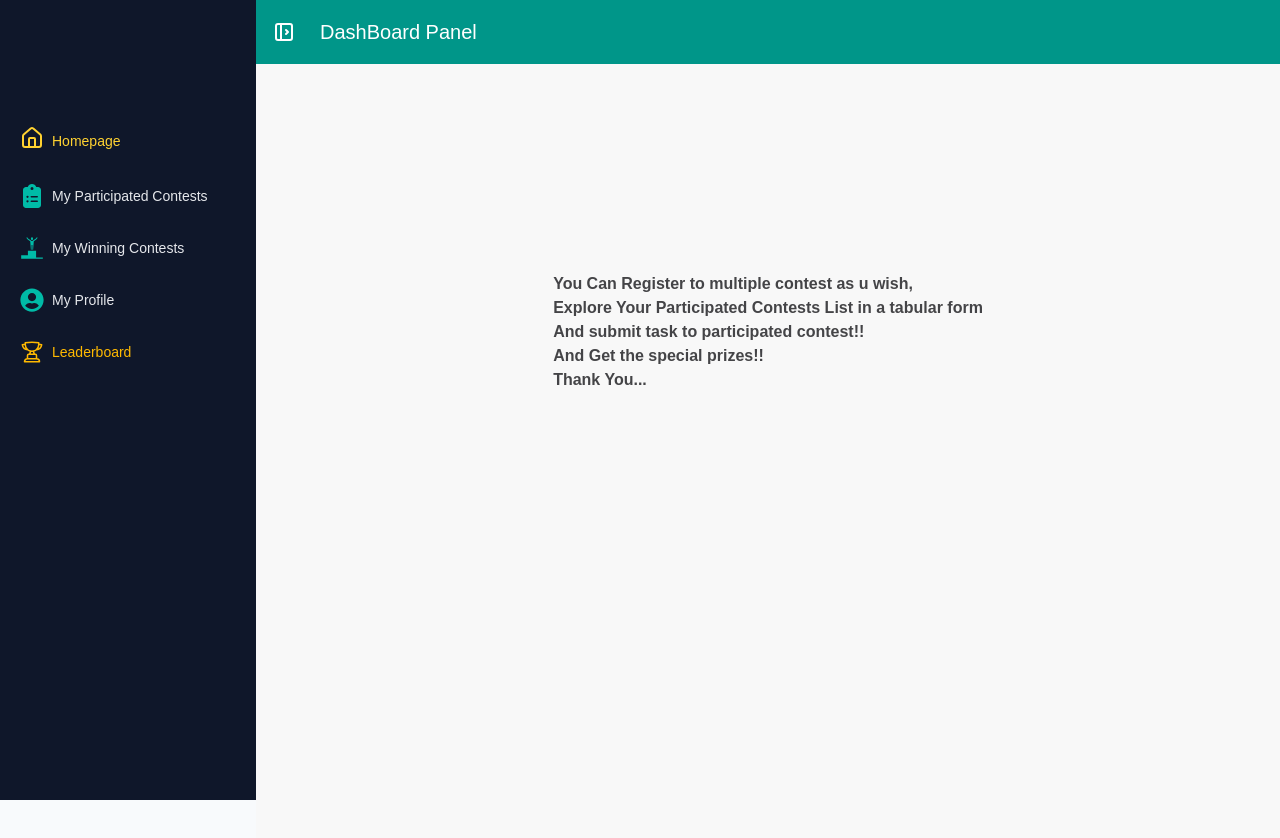
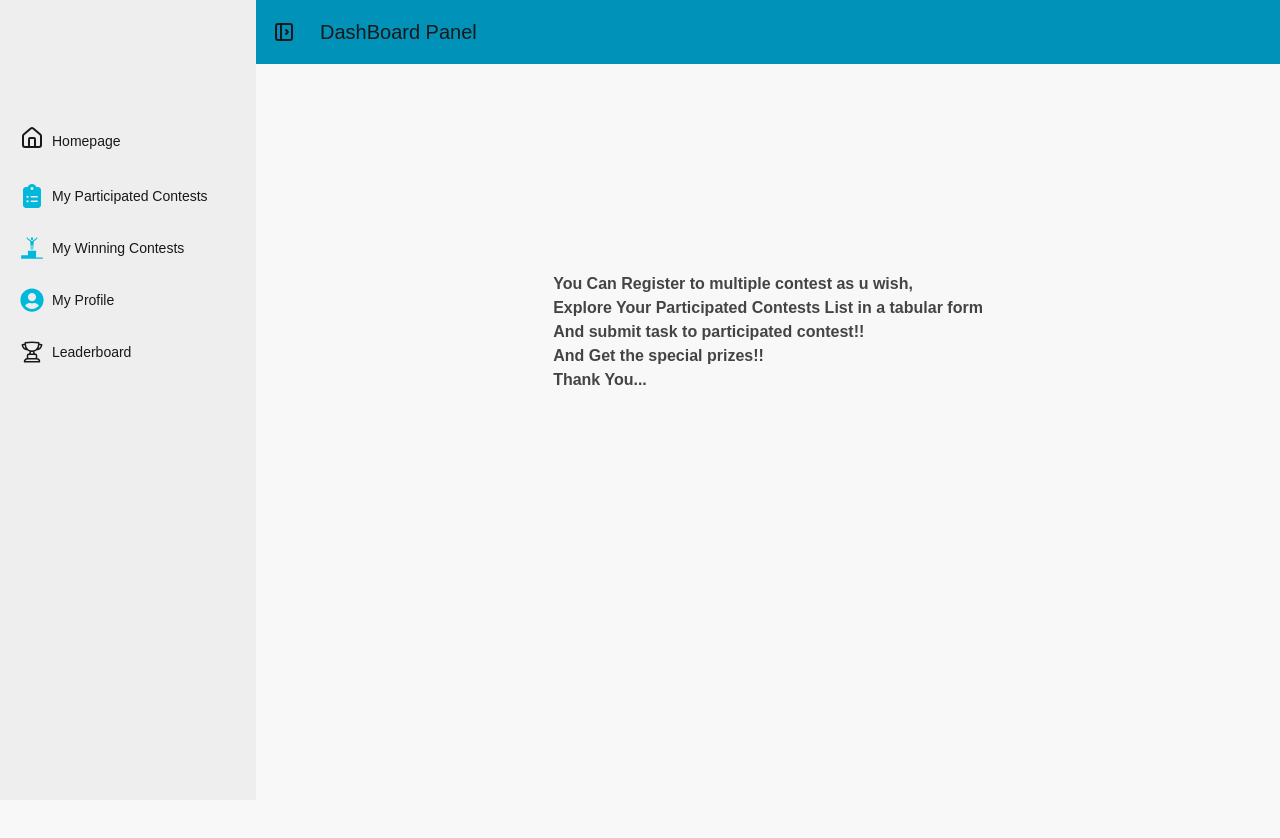
Before and after one commit to mehedihasanshohan/contestverse, a React (Vite) app: page /dashboard in a window 1280 px wide. Both pictures are taken after a click on the label "open sidebar". Shown: the top 838 px of the page. Built offline with nearby package versions, Linux system fonts and the light colour scheme; no server answers.

Commit message:
polish: dashboard menu design

```diff
--- a/src/layout/DashBoardLayout.jsx
+++ b/src/layout/DashBoardLayout.jsx
@@ -1,6 +1,6 @@
 import React from "react";
 import { Link, NavLink, Outlet } from "react-router";
-import {  FaUser, FaUserCircle } from "react-icons/fa";
+import { FaUser, FaUserCircle } from "react-icons/fa";
 import { MdAssignmentAdd } from "react-icons/md";
 import useRole from "../hooks/useRole";
 import { TbDatabaseCog } from "react-icons/tb";
@@ -13,11 +13,11 @@ const DashBoardLayout = () => {
   const { role } = useRole();
 
   return (
-    <div className="drawer lg:drawer-open max-w-7xl mx-auto bg-slate-50 ">
+    <div className="drawer lg:drawer-open max-w-7xl mx-auto bg-base-200 ">
       <input id="my-drawer-4" type="checkbox" className="drawer-toggle" />
       <div className="drawer-content">
         {/* Navbar */}
-        <nav className="navbar w-full bg-teal-600 text-white">
+        <nav className="navbar w-full bg-cyan-600 text-base-content">
           <label
             htmlFor="my-drawer-4"
             aria-label="open sidebar"
@@ -55,7 +55,7 @@ const DashBoardLayout = () => {
         ></label>
         <div className="flex min-h-full flex-col items-start bg-base-100 is-drawer-close:w-14 is-drawer-open:w-64">
           {/* Sidebar content here */}
-          <ul className="menu w-full grow bg-[#0f172a] backdrop-blur-d">
+          <ul className="menu w-full grow bg-base-300 backdrop-blur-d">
             {/* List item */}
             <li>
               <Link
@@ -72,19 +72,19 @@ const DashBoardLayout = () => {
                   strokeWidth="2"
                   fill="none"
                   stroke="currentColor"
-                  className="my-1.5 inline-block size-6 text-amber-300 mt-12"
+                  className="my-1.5 inline-block size-6 mt-12"
                 >
                   <path d="M15 21v-8a1 1 0 0 0-1-1h-4a1 1 0 0 0-1 1v8"></path>
                   <path d="M3 10a2 2 0 0 1 .709-1.528l7-5.999a2 2 0 0 1 2.582 0l7 5.999A2 2 0 0 1 21 10v9a2 2 0 0 1-2 2H5a2 2 0 0 1-2-2z"></path>
                 </svg>
-                <span className="is-drawer-close:hidden mt-12 text-amber-300">Homepage</span>
+                <span className="is-drawer-close:hidden mt-12 ">
+                  Homepage
+                </span>
               </Link>
             </li>
 
-
-
             {role === "user" && (
-              <div className="text-gray-200">
+              <div className="">
                 <li>
                   <NavLink
                     className="is-drawer-close:tooltip
@@ -92,7 +92,7 @@ const DashBoardLayout = () => {
                     data-tip="My Participated Contests"
                     to="/dashboard/my-participated-contests"
                   >
-                    <FaClipboardList className="w-6 h-6 mt-4 text-teal-500"></FaClipboardList>
+                    <FaClipboardList className="w-6 h-6 mt-4 text-cyan-500"></FaClipboardList>
                     <span className="is-drawer-close:hidden mt-4">
                       My Participated Contests
                     </span>
@@ -105,7 +105,7 @@ const DashBoardLayout = () => {
                     data-tip="My Winning Contests"
                     to="/dashboard/my-winning-contests"
                   >
-                    <GiPodiumWinner className="w-6 h-6 mt-4 text-teal-500"></GiPodiumWinner>
+                    <GiPodiumWinner className="w-6 h-6 mt-4 text-cyan-500"></GiPodiumWinner>
                     <span className="is-drawer-close:hidden mt-4">
                       My Winning Contests
                     </span>
@@ -118,7 +118,7 @@ const DashBoardLayout = () => {
                     data-tip="My Profile"
                     to="/dashboard/my-profile"
                   >
-                    <FaUserCircle className="w-6 h-6 mt-4 text-teal-500"></FaUserCircle>
+                    <FaUserCircle className="w-6 h-6 mt-4 text-cyan-500"></FaUserCircle>
                     <span className="is-drawer-close:hidden mt-4">
                       My Profile
                     </span>
@@ -128,7 +128,7 @@ const DashBoardLayout = () => {
             )}
 
             {role === "creator" && (
-              <div className="text-gray-200">
+              <div className="">
                 <li>
                   <NavLink
                     className="is-drawer-close:tooltip
@@ -137,7 +137,9 @@ const DashBoardLayout = () => {
                     to="/dashboard/add-contest"
                   >
                     <BsClipboardPlusFill className="w-6 h-6 mt-4"></BsClipboardPlusFill>
-                    <span className="is-drawer-close:hidden mt-4">Add Contest</span>
+                    <span className="is-drawer-close:hidden mt-4">
+                      Add Contest
+                    </span>
                   </NavLink>
                 </li>
                 <li>
@@ -148,14 +150,16 @@ const DashBoardLayout = () => {
                     to="/dashboard/my-created-contest"
                   >
                     <FaClipboardList className="w-6 h-6 mt-4"></FaClipboardList>
-                    <span className="is-drawer-close:hidden mt-4">My Created Contest</span>
+                    <span className="is-drawer-close:hidden mt-4">
+                      My Created Contest
+                    </span>
                   </NavLink>
                 </li>
               </div>
             )}
 
             {role === "admin" && (
-              <div className="text-gray-200">
+              <div className="">
                 <li>
                   <NavLink
                     className="is-drawer-close:tooltip
@@ -205,8 +209,8 @@ const DashBoardLayout = () => {
                 data-tip="Leaderboard"
                 to="/dashboard/leaderboard"
               >
-                    <HiOutlineTrophy className="w-6 h-6 mt-4 text-amber-400"></HiOutlineTrophy>
-                    <span className="is-drawer-close:hidden mt-4 text-amber-400">
+                <HiOutlineTrophy className="w-6 h-6 mt-4 "></HiOutlineTrophy>
+                <span className="is-drawer-close:hidden mt-4 ">
                   Leaderboard
                 </span>
               </NavLink>
```
Lines whose indentation alone changed are shown as unchanged.
